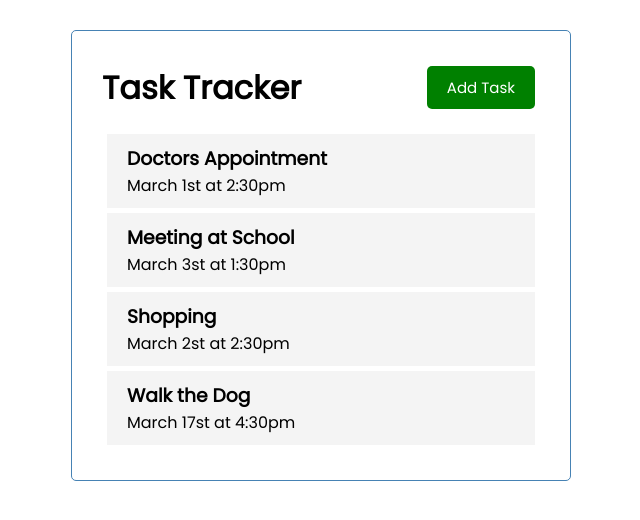
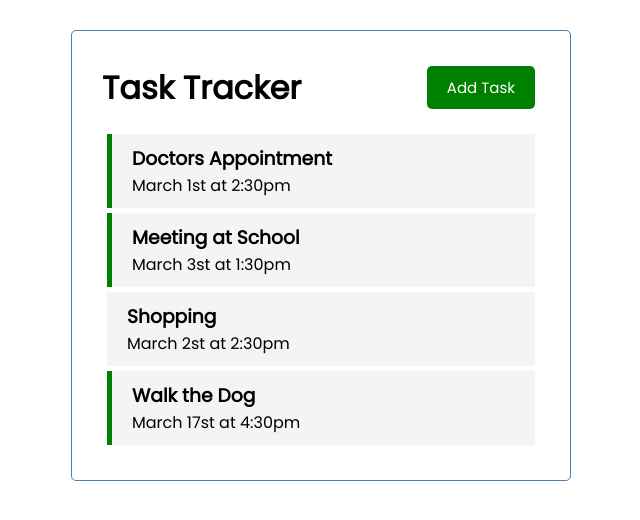
Before and after one commit to alissareynolds/vue-task-app, a Vue app: page / in a window 1280 px wide. Shown: the top 520 px of the page, without its empty margins (319-959 px from the left). Built offline with nearby package versions, Linux system fonts and the light colour scheme; the HTML template or start-up script is replaced by a standard one.

Commit message:
added delete button functionality

```diff
--- a/src/App.vue
+++ b/src/App.vue
@@ -1,7 +1,7 @@
 <template>
   <div class="container">
     <Header title="Task Tracker"/>
-    <Tasks :tasks="tasks"/>
+    <Tasks @delete-task="deleteTask" :tasks="tasks"/>
   </div>
 </template>
 
@@ -13,11 +13,18 @@
   name: 'App',
   components: {
    Header,
-   Tasks
+   Tasks,
   },
   data() {
     return {
       tasks: []
+    }
+  },
+  methods: {
+    deleteTask(id) {
+      if (confirm('Are you sure?')) {
+        this.tasks = this.tasks.filter((task) => task.id !== id)
+      }
     }
   },
   created() {
@@ -47,7 +54,7 @@
         reminder: true
       }
     ]
-  }
+  },
 }
 </script>
 
--- a/src/components/Task.vue
+++ b/src/components/Task.vue
@@ -1,7 +1,8 @@
 <template>
-    <div class="task">
-        <h3>{{ task.text }}
-        <i class="fas fa-times"></i></h3>
+    <div :class="[task.reminder ? 'reminder' : '', 'task']">
+    <h3>{{ task.text }}
+        <i @click="onDelete(task.id)" class="fas fa-times"></i>
+    </h3>
         <p>{{ task.day }}</p>
     </div>
 </template>
@@ -11,12 +12,16 @@
     name: 'Task',
     props: {
         task: Object
+    },
+    methods: {
+        onDelete(id) {
+            this.$emit('delete-task', id)
+        }
     }
 }
 </script>
 
-<style>
-
+<style scope>
 .fas {
     color: red;
 }
@@ -28,7 +33,7 @@
     cursor: pointer;
  }
 
- .task-reminder {
+ .task.reminder {
     border-left: 5px solid green;
  }
 
--- a/src/components/Tasks.vue
+++ b/src/components/Tasks.vue
@@ -1,6 +1,6 @@
 <template>
  <div :key="task.id" v-for="task in tasks">
-    <Task :task="task"  />
+    <Task @delete-task="$emit('delete-task', task.id)" :task="task"/>
  </div>
 </template>
 
@@ -14,6 +14,7 @@
     },
     components: {
         Task
-    }
+    },
+    emits: ['delete-task']
   }
 </script>
```
